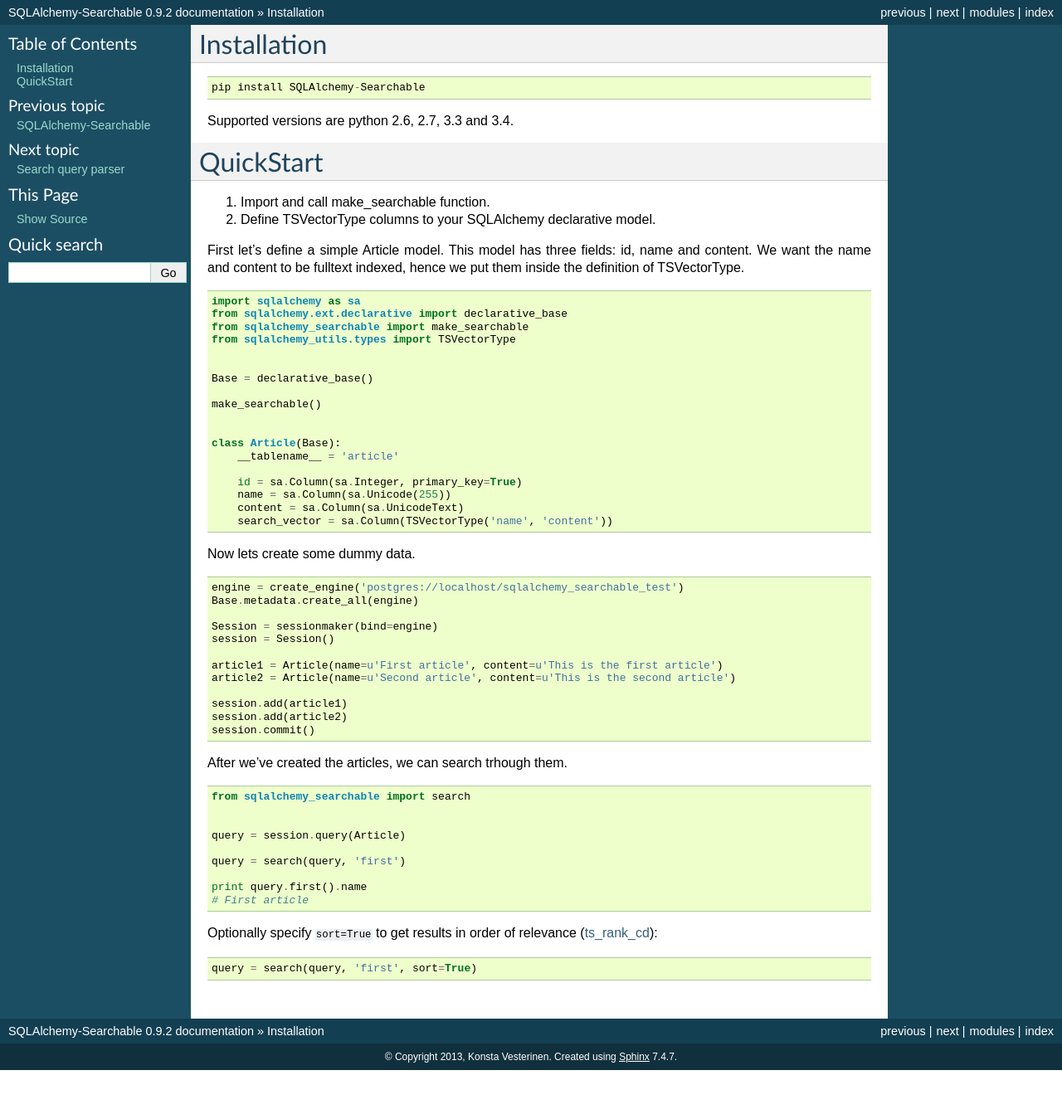
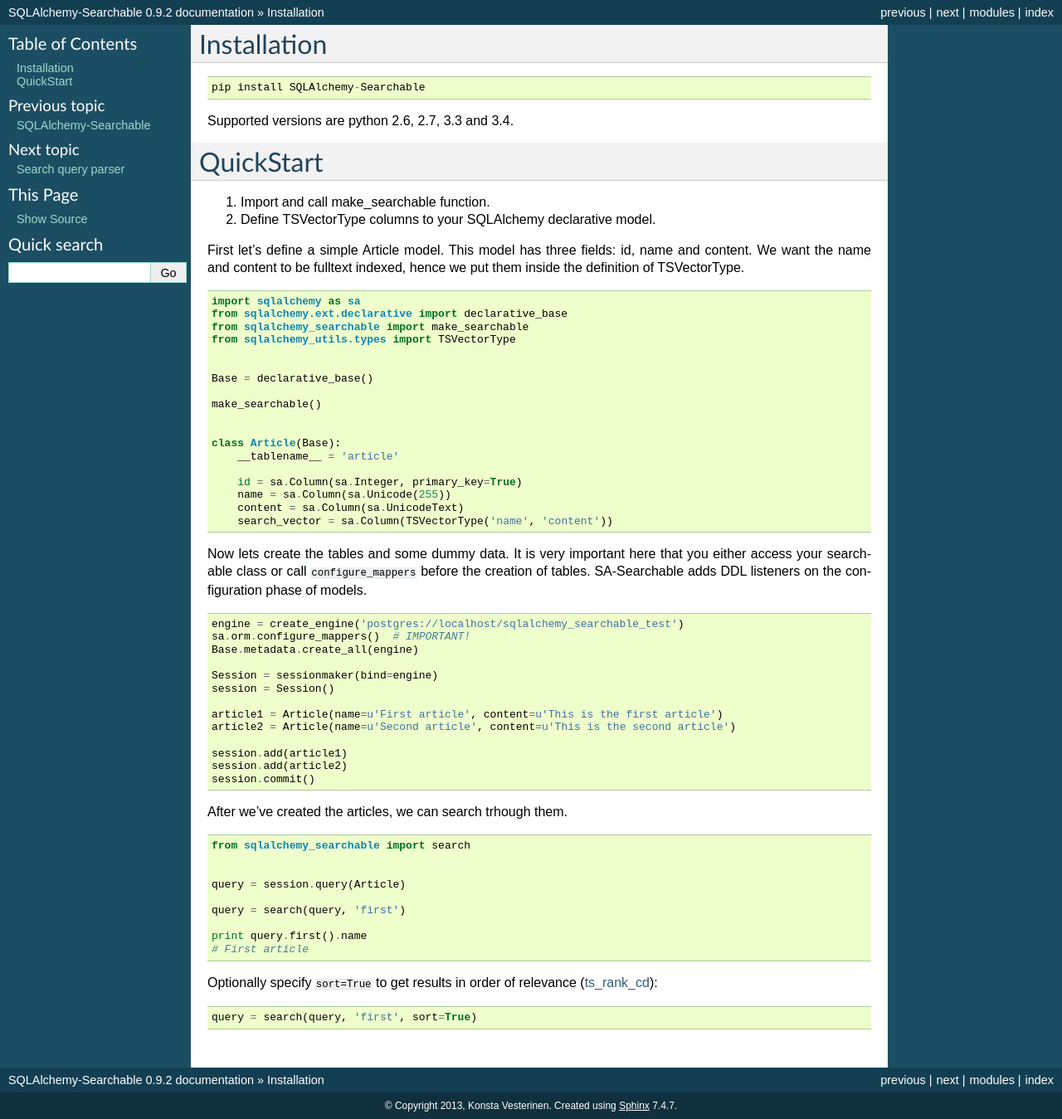
Before and after one commit to falcony-io/sqlalchemy-searchable, a Sphinx documentation site: the page built from docs/installation.rst, in a window 1280 px wide. Shown: the whole page at 83% size. Built offline with Sphinx 7.4.7, drawn with Linux system fonts in a browser that asks for light colours; before the commit the page ends 1290 px from its top, so only the background shows below that.

Commit message:
Add reference to configure_mappers

```diff
--- a/docs/installation.rst
+++ b/docs/installation.rst
@@ -41,11 +41,13 @@
         search_vector = sa.Column(TSVectorType('name', 'content'))
 
 
-Now lets create some dummy data.
+Now lets create the tables and some dummy data. It is very important here that you either
+access your searchable class or call ``configure_mappers`` before the creation of tables. SA-Searchable adds DDL listeners on the configuration phase of models.
 ::
 
 
     engine = create_engine('postgres://localhost/sqlalchemy_searchable_test')
+    sa.orm.configure_mappers()  # IMPORTANT!
     Base.metadata.create_all(engine)
 
     Session = sessionmaker(bind=engine)
```
